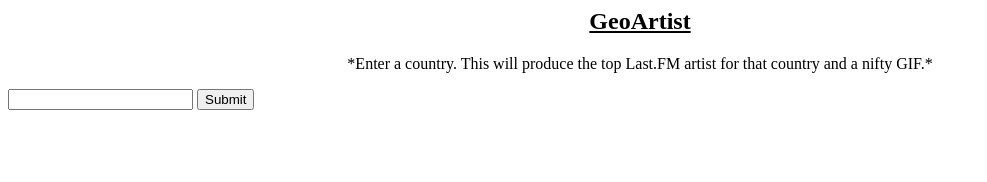
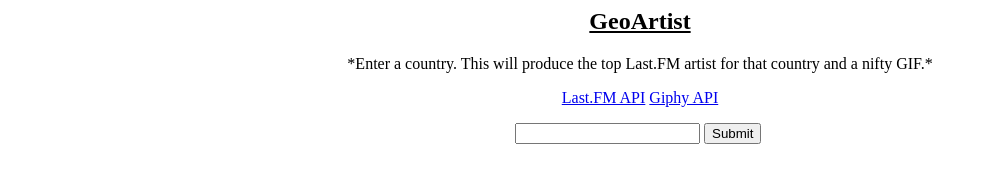
Before and after one commit to ACGartland/GeoArtists, a plain HTML site: page index.html in a window 1280 px wide. Shown: the whole page, without its empty margins (0-987 px from the left). Drawn offline with nearby package versions, Linux system fonts and the light colour scheme.

Commit message:
Update index.html

```diff
--- a/index.html
+++ b/index.html
@@ -9,6 +9,7 @@
   h2, h4, p {text-align: center;}
   h2 {text-decoration: underline}
   h4 {color: red}
+  form {margin: 0 auto; width:250px;}
   </style>
 </head>
 
@@ -17,8 +18,15 @@
 
   <p>*Enter a country. This will produce the top Last.FM artist for that country and a nifty GIF.*</p>
 
-  <input type="text" id="input" />
-  <button type="button" id="search" >Submit</button>
+  <p>
+    <a href="https://www.last.fm/api">Last.FM API</a>
+    <a href="https://developers.giphy.com/">Giphy API</a>
+  </p>
+
+  <form>
+    <input type="text" id="input" />
+    <button type="button" id="search" >Submit</button>
+  </form>
 
   <h4 id="topArtistPlaceholder"></h4>
   <p id="gifPlaceholder"> </p>
```
